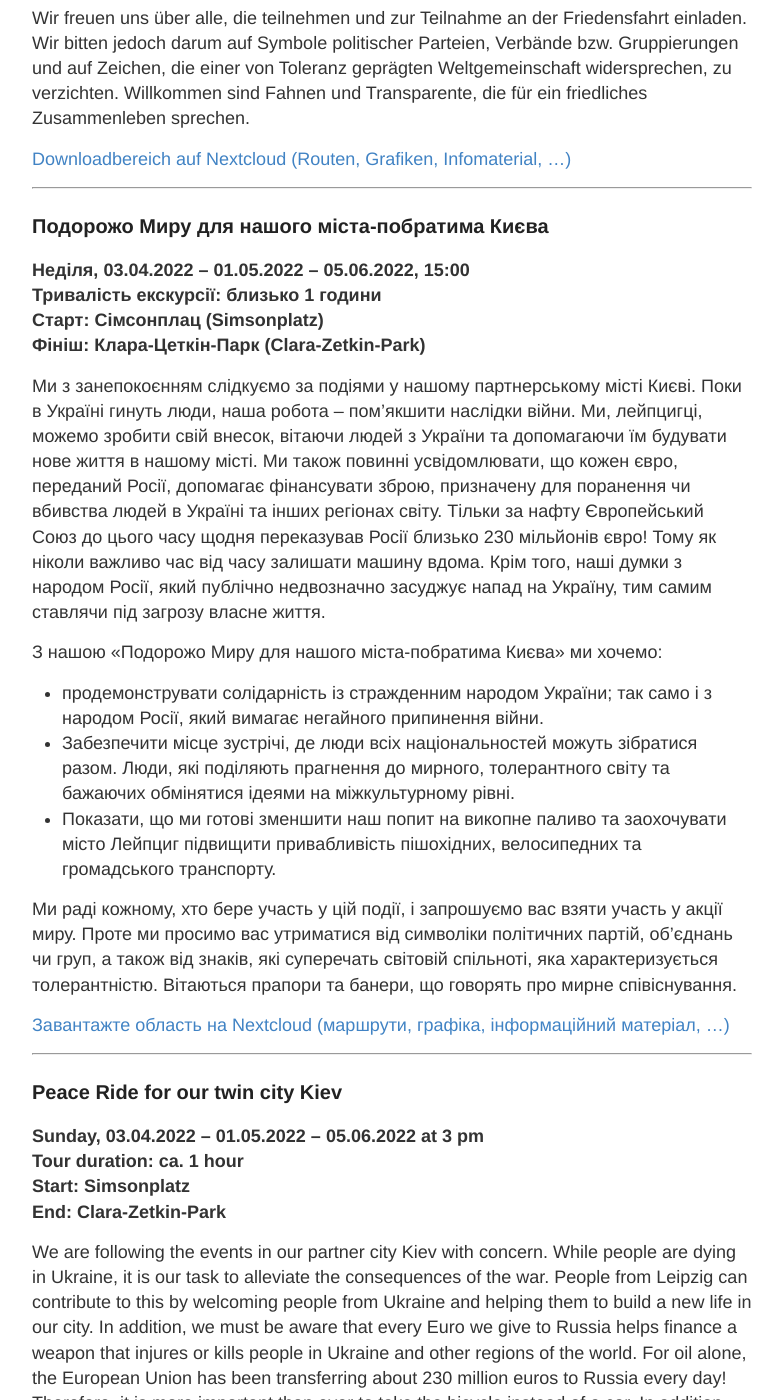
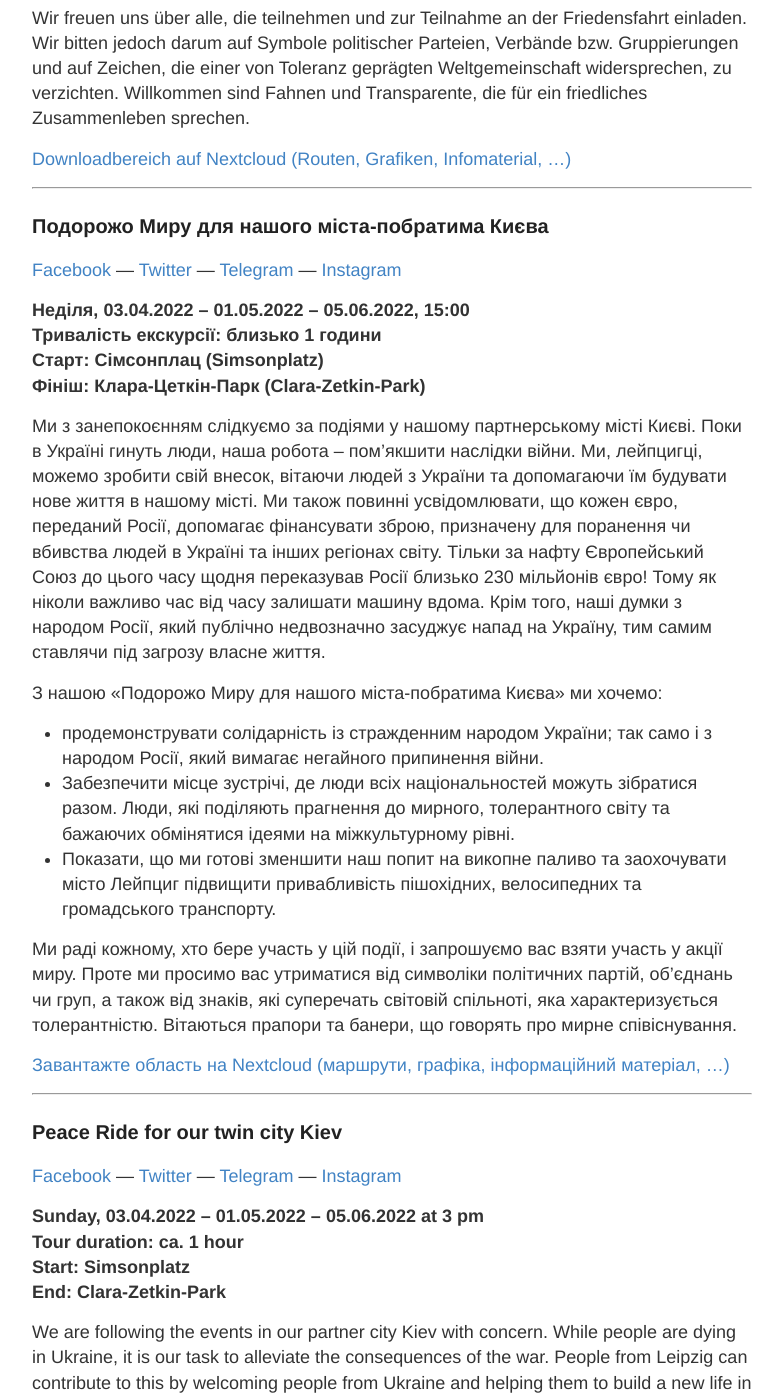
Before and after one commit to s4f-leipzig/s4f-leipzig.github.io, a Jekyll site: the page built from Friedensfahrt.md, in a window 1280 px wide and 1400 px high, scrolled down 1224 px. Shown: the whole window, without its empty margins (248-1031 px from the left). Built offline with Jekyll 4.4.1, drawn with Linux system fonts in a browser that asks for light colours.

Commit message:
Update Friedensfahrt.md

```diff
--- a/Friedensfahrt.md
+++ b/Friedensfahrt.md
@@ -45,6 +45,11 @@
 
 <h3 id="ukrainisch">Подорожo Mиру для нашого міста-побратима Києва</h3>
 
+<a href="https://www.facebook.com/FriedensfahrtLeipzig">Facebook</a> ---
+<a href="https://twitter.com/FriedensfahrtLE">Twitter</a> ---
+<a href="t.me/FriedensfahrtLeipzig">Telegram</a> ---
+<a href="https://www.instagram.com/friedensfahrtleipzig/">Instagram</a>
+
 <b>Неділя, 03.04.2022 – 01.05.2022 – 05.06.2022, 15:00<br>
 Тривалість екскурсії: близько 1 години<br>
 Старт: Сімсонплац (Simsonplatz)<br>
@@ -66,6 +71,11 @@
 <hr>
 
 <h3 id="englisch">Peace Ride for our twin city Kiev</h3>
+
+<a href="https://www.facebook.com/FriedensfahrtLeipzig">Facebook</a> ---
+<a href="https://twitter.com/FriedensfahrtLE">Twitter</a> ---
+<a href="t.me/FriedensfahrtLeipzig">Telegram</a> ---
+<a href="https://www.instagram.com/friedensfahrtleipzig/">Instagram</a>
 
 <b>Sunday, 03.04.2022 – 01.05.2022 – 05.06.2022 at 3 pm<br>
 Tour duration: ca. 1 hour<br>
```
